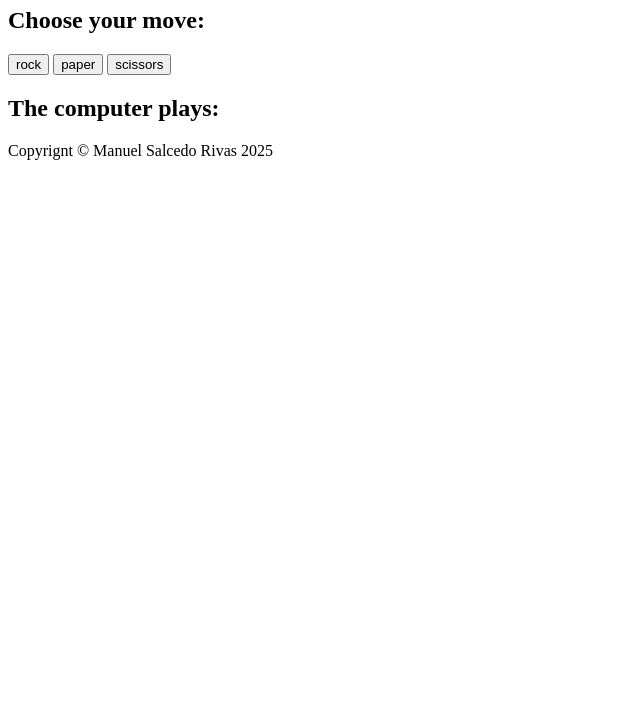
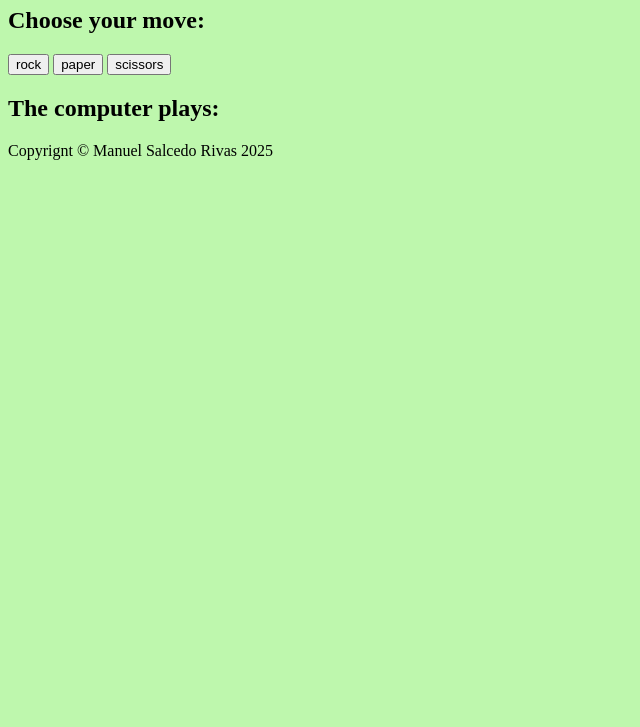
Before and after one commit to SalcedoMA/rock-paper-scissors-2k25, a plain HTML site: page index.html in a window 1280 px wide. Shown: the part 73-800 px from the top of the page, without its empty margins (0-640 px from the left). Drawn offline with Linux system fonts and the light colour scheme.

Commit message:
Change background color for easier development

```diff
--- a/index.html
+++ b/index.html
@@ -5,7 +5,7 @@
     <meta name="viewport" content="width=device-width, initial-scale=1.0">
     <title>Rock Paper Scissors 2k25</title>
 </head>
-<body>
+<body style="background-color:rgb(190, 247, 173);">
     <div class="header">
         <h1>Rock Paper Scissors 2k25</h1>
     </div>
```
